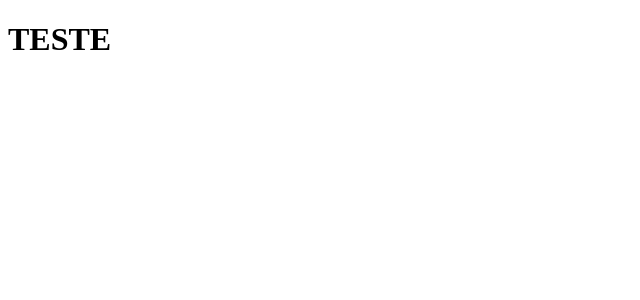
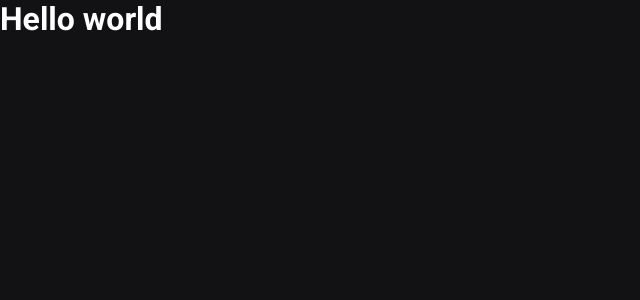
Before and after one commit to Lucas-barreto1/ignews, a Next.js app: page / in a window 1280 px wide. Shown: the top 300 px of the page, without its empty margins (0-640 px from the left). Built offline with nearby package versions, Linux system fonts and the light colour scheme.

Commit message:
creating default settings and global styles

```diff
--- a/package.json
+++ b/package.json
@@ -11,7 +11,8 @@
   "dependencies": {
     "next": "11.1.2",
     "react": "17.0.2",
-    "react-dom": "17.0.2"
+    "react-dom": "17.0.2",
+    "sass": "^1.42.1"
   },
   "devDependencies": {
     "@types/node": "^16.10.2",
--- a/src/pages/_app.tsx
+++ b/src/pages/_app.tsx
@@ -1,4 +1,6 @@
 import {AppProps} from 'next/app';
+
+import '../styles/global.scss';
 
 function MyApp({ Component, pageProps }: AppProps) {
   return <Component {...pageProps} />
--- /dev/null
+++ b/src/pages/_document.tsx
@@ -0,0 +1,18 @@
+import Document, {Html, Head, Main, NextScript} from 'next/document';
+
+export default class MyDocument extends Document{
+    render(){
+        return(
+            <Html>
+            <Head>
+            <link rel="preconnect" href="https://fonts.googleapis.com" />
+            <link href="https://fonts.googleapis.com/css2?family=Roboto:wght@400;700;900&display=swap" rel="stylesheet" />
+            </Head>
+            <body>
+                <Main />
+                <NextScript/>
+            </body>
+            </Html>
+        )
+    }
+}
--- a/src/pages/index.tsx
+++ b/src/pages/index.tsx
@@ -1,5 +1,12 @@
+import Head from 'next/head';
+
 export default function Home() {
   return (
-      <h1>TESTE</h1>
+    <>
+      <Head>
+          <title>Inicio | ig.news</title>
+      </Head>
+      <h1>Hello world</h1>
+    </>
   )
 }
--- /dev/null
+++ b/src/styles/global.scss
@@ -0,0 +1,46 @@
+*{
+    margin: 0;
+    padding: 0;
+    box-sizing: border-box;
+}
+
+:root{
+    --white: #FFFFFF;
+
+    --gray-100: #e1e1e6;
+    --gray-300: #a8a8b3;
+    --gray-900: #121214;
+
+    --cyan-500: #61dafb;
+    --yellow-500: #eba417;
+}
+
+@media(max-width: 1080px){
+    html{
+        font-size: 93.75%;
+    }
+}
+
+@media(max-width: 720px){
+    html{
+        font-size: 87.5%;
+    }
+}
+
+body{
+    background: var(--gray-900);
+    color: var(--white);
+}
+
+body,input, textarea, select, button{
+    font: 400 1rem "Roboto", sans-serif;
+}
+
+button{
+    cursor: pointer;
+}
+
+a{
+    color: inherit;
+    text-decoration: none;
+}
```
Also changed, not shown: 1 other file (tests, documents, lock files or other folders).
